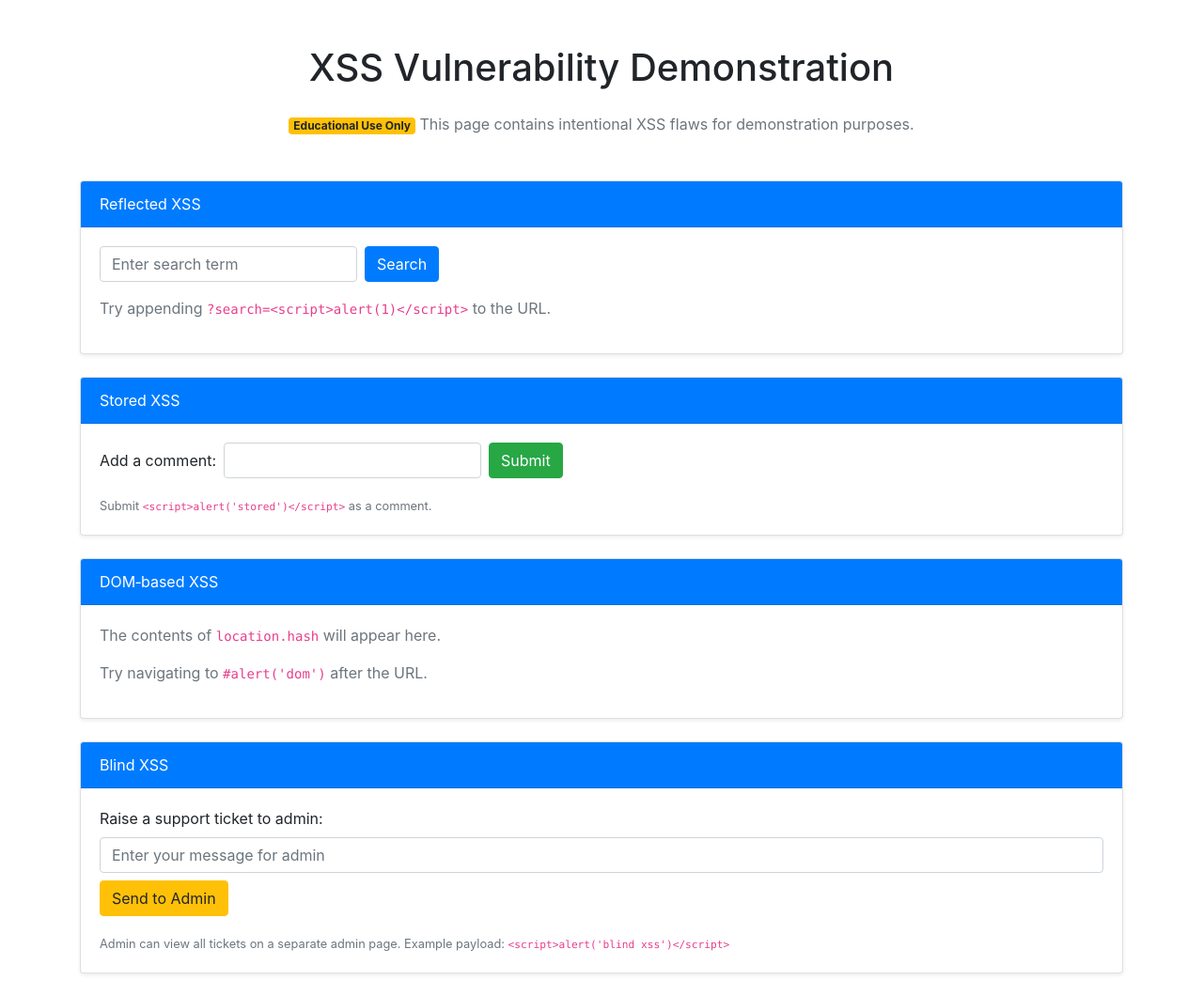
After one commit to DevSecOps-AppSec/py-sqli, a Flask app: page /xss-demo in a window 1280 px wide. The commit adds this page. Shown: the whole page at 94% size. Run offline with Flask 3, Linux system fonts and the light colour scheme; the visitor is signed in with stand-in values (Sample User, id 1); some libraries are stand-ins or nearby versions.

Commit message:
Addinf XSS demo

```diff
--- a/routes.py
+++ b/routes.py
@@ -1,6 +1,9 @@
 from flask import render_template, request, redirect, url_for, session, flash, render_template_string
 from db import get_db, hash_password
 import os
+
+stored_comments = []  # for stored XSS demo
+tickets = []  # For demo purpose, storing tickets in memory
 
 def configure_routes(app):
     @app.teardown_appcontext
@@ -161,6 +164,37 @@ def configure_routes(app):
             return redirect(url_for('products'))
         return render_template('checkout_success.html', order_summary=order_summary, order_total=order_total)
 
+    @app.route('/xss-demo', methods=['GET', 'POST'])
+    def xss_demo():
+        if 'username' not in session:
+            flash("You must be logged in to access the XSS demo.", "danger")
+            return redirect(url_for('login'))
+
+        search = request.args.get('search')
+        if request.method == 'POST':
+            comment = request.form.get('comment', '')
+            stored_comments.append(comment)  # store unsanitised comment
+        return render_template(
+            'xss_demo.html',
+            search=search,
+            comments=stored_comments,
+        )
+
+    @app.route('/raise-ticket', methods=['POST'])
+    def raise_ticket():
+        if 'username' not in session:
+            flash("You must be logged in to raise a ticket.", "danger")
+            return redirect(url_for('login'))
+
+        ticket = request.form.get('ticket')
+        if ticket:
+            tickets.append(ticket)
+            flash("Ticket submitted successfully!", "success")
+        else:
+            flash("Please enter a ticket message.", "warning")
+
+        return redirect(url_for('xss_demo'))
+
     @app.route('/rce', methods=['GET', 'POST'])
     def rce():
         if 'username' not in session:
--- a/templates/home.html
+++ b/templates/home.html
@@ -17,8 +17,9 @@
                 {% else %}
                     <a href="/products" class="btn btn-success btn-block mb-3">Go to Product Page</a>
                 {% endif %}
+                <a href="/rce" class="btn btn-warning btn-block">RCE Demo</a>
+                <a href="/xss-demo" class="btn btn-info btn-block">XSS Demo</a>
                 <a href="/logout" class="btn btn-danger btn-block">Logout</a>
-                <a href="/rce" class="btn btn-warning btn-block">RCE Demo</a> <!-- New Button for RCE -->
             {% else %}
                 <h2 class="text-center">Welcome to SQL Injection Demo</h2>
                 <hr>
--- /dev/null
+++ b/templates/xss_demo.html
@@ -0,0 +1,83 @@
+<!doctype html>
+<html lang="en">
+  <head>
+    <meta charset="utf-8">
+    <title>XSS Demo</title>
+    <link rel="stylesheet" href="https://stackpath.bootstrapcdn.com/bootstrap/4.5.2/css/bootstrap.min.css">
+  </head>
+  <body>
+    <div class="container mt-5">
+      <h1 class="text-center mb-4">XSS Vulnerability Demonstration</h1>
+      <p class="text-center text-secondary mb-5">
+        <span class="badge badge-warning">Educational Use Only</span>
+        This page contains intentional XSS flaws for demonstration purposes.
+      </p>
+
+      <div class="card shadow-sm mb-4">
+        <div class="card-header bg-primary text-white">Reflected XSS</div>
+        <div class="card-body">
+          <form method="get" class="form-inline mb-3">
+            <input type="text" name="search" class="form-control mr-2" placeholder="Enter search term">
+            <button type="submit" class="btn btn-primary">Search</button>
+          </form>
+          {% if search %}
+            <p class="alert alert-danger">{{ search|safe }}</p>
+          {% else %}
+            <p class="text-muted">Try appending
+              <code>?search=&lt;script&gt;alert(1)&lt;/script&gt;</code>
+              to the URL.
+            </p>
+          {% endif %}
+        </div>
+      </div>
+
+      <div class="card shadow-sm mb-4">
+        <div class="card-header bg-primary text-white">Stored XSS</div>
+        <div class="card-body">
+          <form method="post" class="form-inline mb-3">
+            <label for="comment" class="mr-2">Add a comment:</label>
+            <input type="text" name="comment" id="comment" class="form-control mr-2">
+            <button type="submit" class="btn btn-success">Submit</button>
+          </form>
+          <ul class="list-group">
+            {% for c in comments %}
+              <li class="list-group-item">{{ c|safe }}</li>
+            {% endfor %}
+          </ul>
+          <small class="text-muted">Submit <code>&lt;script&gt;alert('stored')&lt;/script&gt;</code> as a comment.</small>
+        </div>
+      </div>
+
+      <div class="card shadow-sm mb-4">
+        <div class="card-header bg-primary text-white">DOM‑based XSS</div>
+        <div class="card-body">
+          <p id="dom-output" class="text-secondary">The contents of <code>location.hash</code> will appear here.</p>
+          <p class="text-muted">Try navigating to <code>#alert('dom')</code> after the URL.</p>
+        </div>
+      </div>
+
+      <div class="card shadow-sm mb-4">
+        <div class="card-header bg-primary text-white">Blind XSS</div>
+        <div class="card-body">
+          <form method="post" action="/raise-ticket" class="mb-3">
+            <label for="ticket" class="mr-2">Raise a support ticket to admin:</label>
+            <input type="text" name="ticket" id="ticket" class="form-control mb-2" placeholder="Enter your message for admin">
+            <button type="submit" class="btn btn-warning">Send to Admin</button>
+          </form>
+          <small class="text-muted">Admin can view all tickets on a separate admin page. Example payload: <code>&lt;script&gt;alert('blind xss')&lt;/script&gt;</code></small>
+        </div>
+      </div>
+    </div>
+
+    <script>
+      // DOM-based XSS demo: directly evaluate hash content
+      if (location.hash) {
+        const payload = decodeURIComponent(location.hash.slice(1));
+        // Intentionally using eval for demonstration
+        eval(payload);
+      }
+    </script>
+    <script src="https://code.jquery.com/jquery-3.5.1.slim.min.js"></script>
+    <script src="https://cdn.jsdelivr.net/npm/bootstrap@4.5.2/dist/js/bootstrap.bundle.min.js"></script>
+  </body>
+</html>
```
Also changed, not shown: templates/search_user.html (+9 -0 lines).
